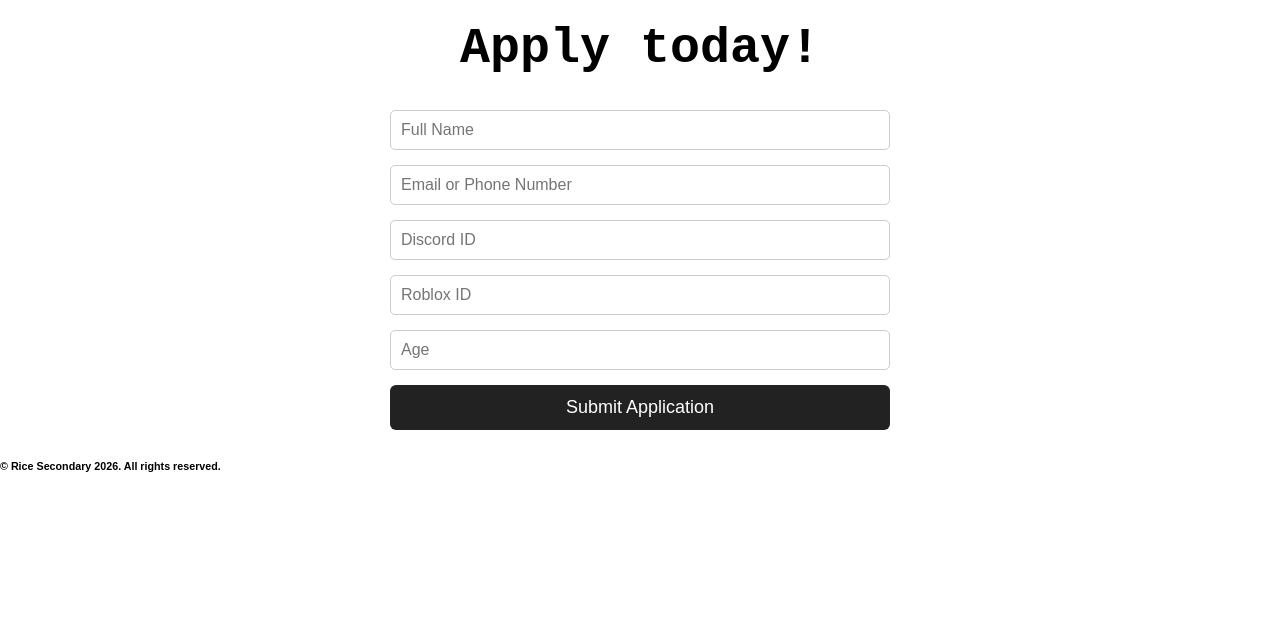
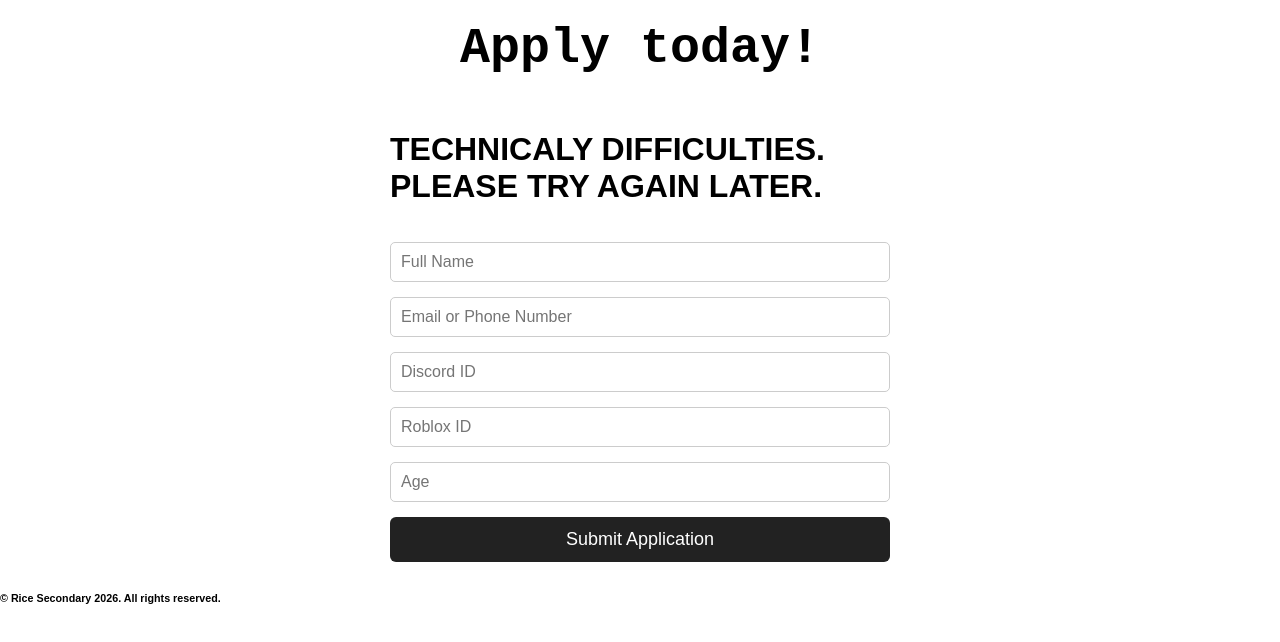
Before and after one commit to aryn3gdev/Rice-Secondary-School, a plain HTML site: page join.html in a window 1280 px wide. Shown: the part 90-732 px from the top of the page. Drawn offline with Linux system fonts and the light colour scheme.

Commit message:
Update join.html

```diff
--- a/join.html
+++ b/join.html
@@ -98,6 +98,7 @@
   <h1 class="apply">Apply today!</h1>
 
   <form id="applicationForm">
+    <h1>TECHNICALY DIFFICULTIES. PLEASE TRY AGAIN LATER.</h1>
     <input type="text" name="fullName" placeholder="Full Name" required>
     <input type="email" name="email" placeholder="Email or Phone Number" required>
     <input type="text" name="discordID" placeholder="Discord ID" required>
```
